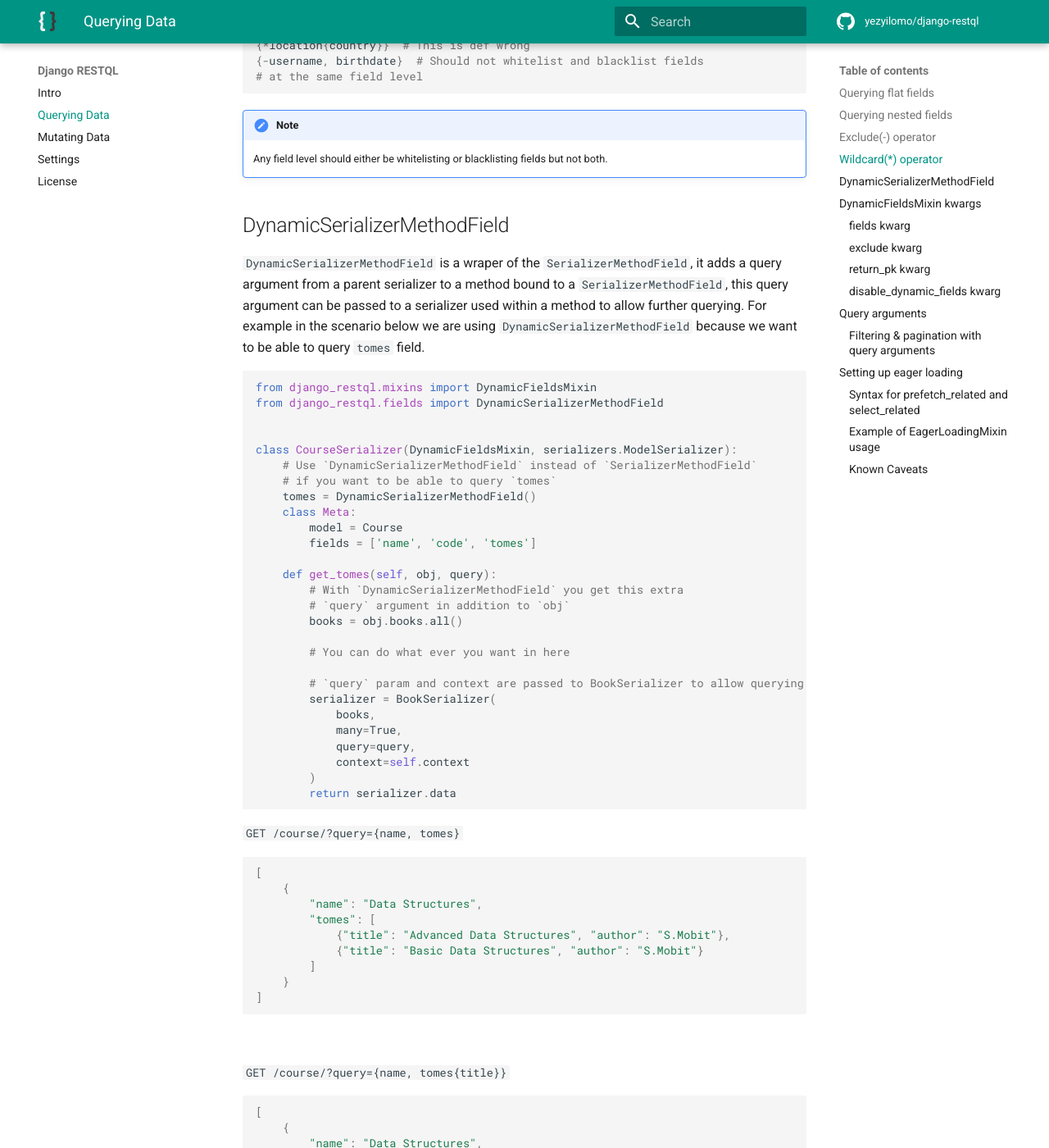
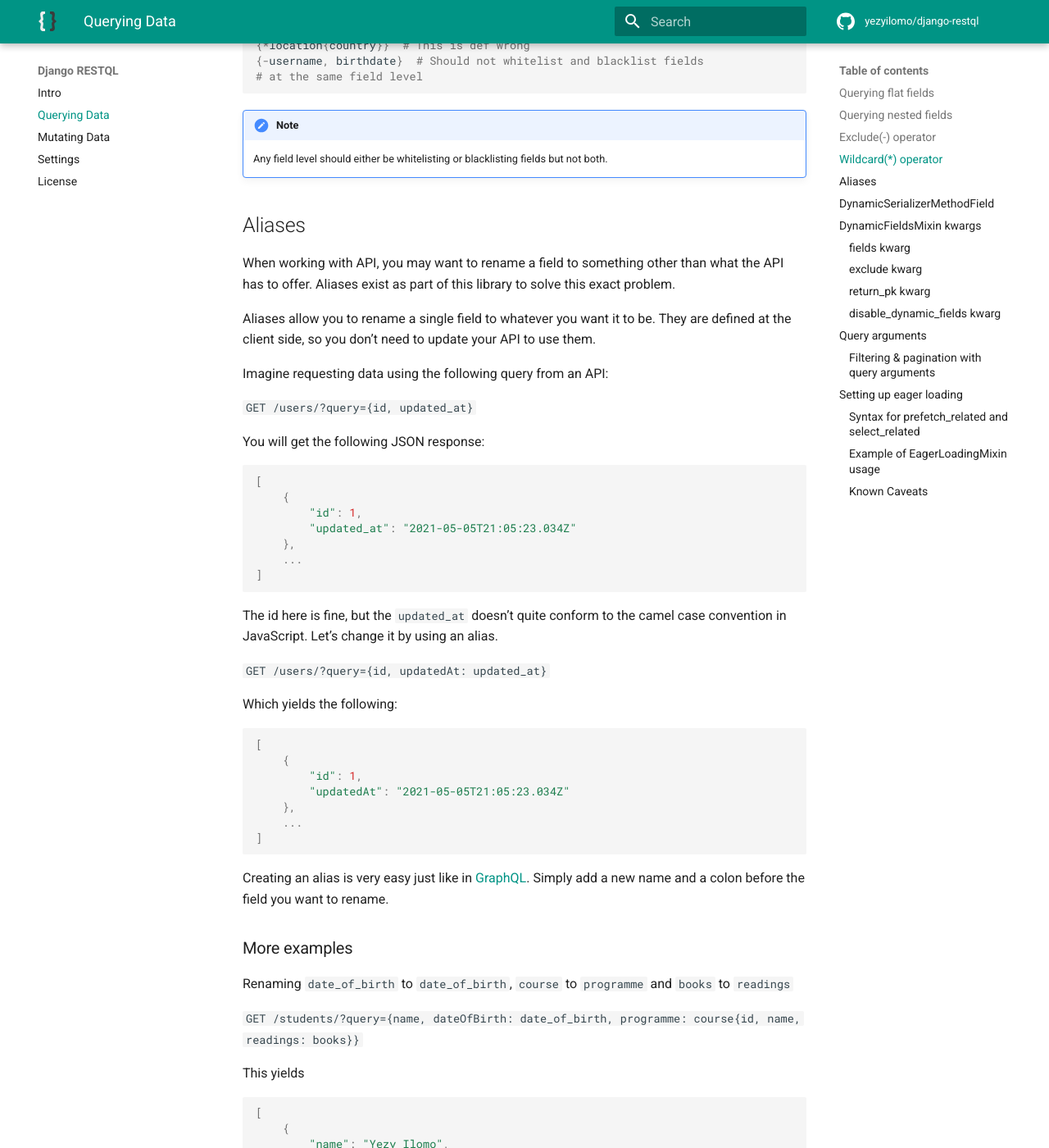
Before and after one commit to yezyilomo/django-restql, an MkDocs documentation site: the page built from docs/querying_data.md, in a window 1280 px wide and 1400 px high, scrolled down 6011 px. Shown: the whole window at 82% size. Built offline with MkDocs 1.6.1 and Material for MkDocs 9.7.7, drawn with Linux system fonts in a browser that asks for light colours; comment, search, counter and statistics services are not loaded; some of the changed text lies outside the part shown.

Commit message:
📝Add documentation for aliases feature

````diff
--- a/docs/querying_data.md
+++ b/docs/querying_data.md
@@ -260,6 +260,75 @@ Below is a list of mistakes which leads to syntax error, these mistakes may happ
 
 !!! note
     Any field level should either be whitelisting or blacklisting fields but not both.
+
+
+## Aliases
+When working with API, you may want to rename a field to something other than what the API has to offer. Aliases exist as part of this library to solve this exact problem.
+
+Aliases allow you to rename a single field to whatever you want it to be. They are defined at the client side, so you don’t need to update your API to use them.
+
+Imagine requesting data using the following query from an API:
+
+`GET /users/?query={id, updated_at}`
+
+You will get the following JSON response:
+
+```js
+[
+    {
+        "id": 1,
+        "updated_at": "2021-05-05T21:05:23.034Z"
+    },
+    ...
+]
+```
+
+The id here is fine, but the `updated_at` doesn’t quite conform to the camel case convention in JavaScript. Let’s change it by using an alias.
+
+`GET /users/?query={id, updatedAt: updated_at}`
+
+Which yields the following:
+
+```js
+[
+    {
+        "id": 1,
+        "updatedAt": "2021-05-05T21:05:23.034Z"
+    },
+    ...
+]
+```
+
+Creating an alias is very easy just like in [GraphQL](https://graphql.org/learn/queries/#aliases). Simply add a new name and a colon before the field you want to rename.
+
+<h3>More examples</h3>
+
+Renaming `date_of_birth` to `date_of_birth`, `course` to `programme` and `books` to `readings`
+
+`GET /students/?query={name, dateOfBirth: date_of_birth, programme: course{id, name, readings: books}}`
+
+This yields
+
+```js
+[
+    {
+        "name": "Yezy Ilomo",
+        "dateOfBirth": "04-08-1995",
+        "programme": {
+            "id": 4,
+            "name": "Computer Science",
+            "readings": [
+                {"id": 1, "title": "Alogarithms"},
+                {"id": 2, "title": "Data Structures"},
+            ]
+        }
+    },
+    ...
+]
+```
+
+!!! note
+    The default maximum length of aliases is 50 characters, it's controlled by `MAX_ALIAS_LEN` setting. This is enforced to prevent DoS like attacks to API which might be caused by clients specifying a really really long alias which might increase network usage. For more information about `MAX_ALIAS_LEN` setting and how to change it go to [this section](/settings/#max_alias_len).
 
 
 ## DynamicSerializerMethodField
````
Also changed, not shown: docs/settings.md (+11 -0 lines).
